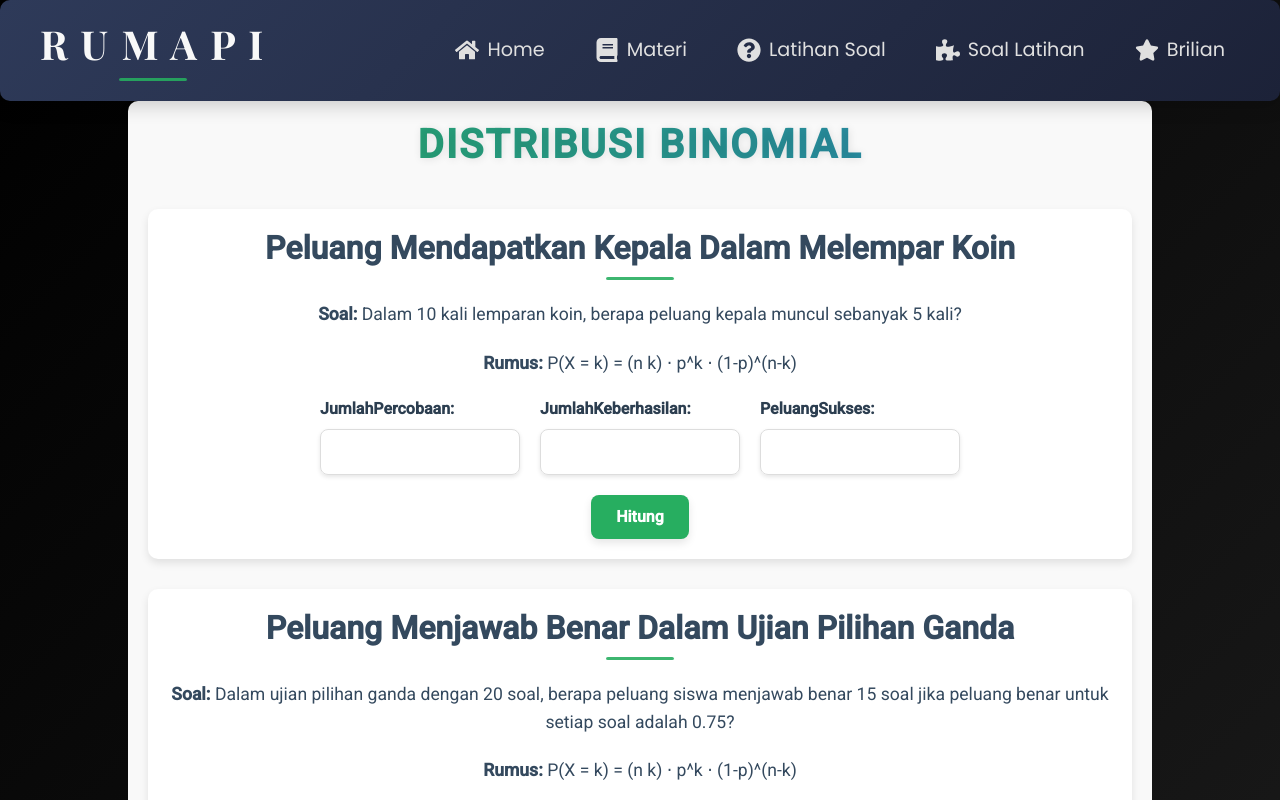
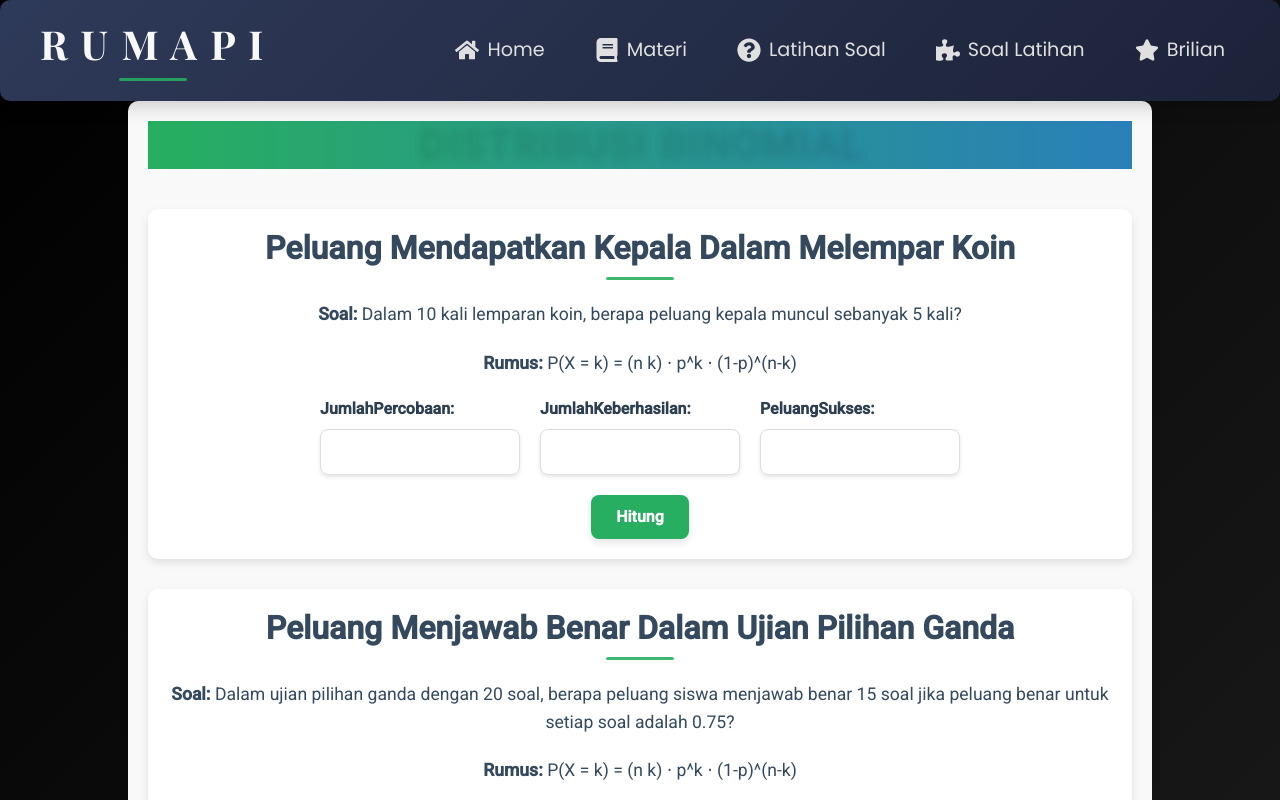
Before and after one commit to Hizkia-wa/proyekpsw1_kel_3, a React (Create React App) app in the folder proyekpsw1_kel_3/: page /BrillianBinomial in a window 1280 px wide. Shown: the top 800 px of the page. Built offline with nearby package versions, Linux system fonts and the light colour scheme.

Commit message:
Memperbaiki tanda

```diff
--- a/proyekpsw1_kel_3/src/components/BrillianBinomial.css
+++ b/proyekpsw1_kel_3/src/components/BrillianBinomial.css
@@ -19,7 +19,7 @@ h1 {
     letter-spacing: 2px;
     color: #1e272e;
     background: linear-gradient(90deg, #27ae60, #2980b9);
-    -webkit-background-clip: text;
+    -webkit-backgroundclip: text;
     -webkit-text-fill-color: transparent;
     font-weight: bold;
     text-shadow: 1px 1px 8px rgba(0, 0, 0, 0.1);
```
